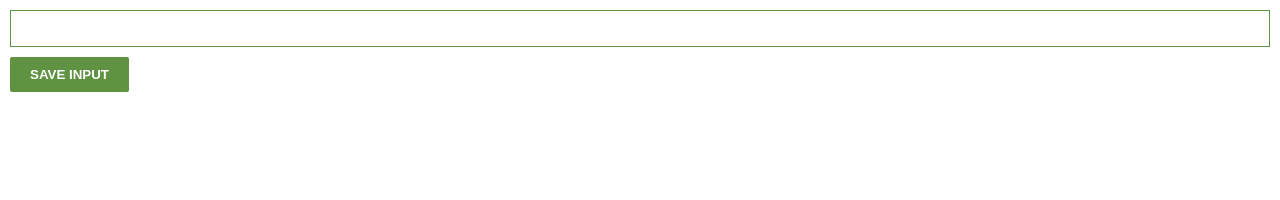
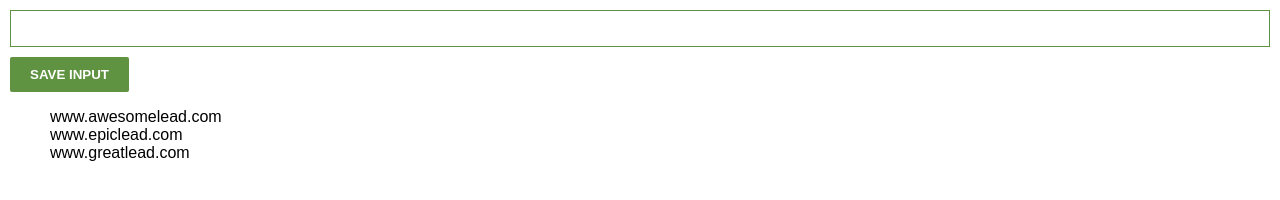
Before and after one commit to jvpink200/chromeExtension, a plain HTML site: page index.html in a window 1280 px wide. Drawn offline with Linux system fonts and the light colour scheme.

Commit message:
links added

```diff
--- a/index.html
+++ b/index.html
@@ -7,6 +7,7 @@
 <body>
     <input type="text" id="input-el">
     <button id="input-btn">SAVE INPUT</button>
+    <ul id="ul-el"></ul>
     <script src="index.js"></script>
 </body>
 
--- a/index.js
+++ b/index.js
@@ -1,6 +1,13 @@
-let inputBtn = document.getElementById("input-btn");
+let myLeads = ["www.awesomelead.com", "www.epiclead.com", "www.greatlead.com"];
+const inputEl = document.getElementById("input-el");
+const inputBtn = document.getElementById("input-btn");
+let ulEl = document.getElementById("ul-el");
+console.log(ulEl);
+inputBtn.addEventListener("click", function () {
+  myLeads.push(inputEl.value);
+  console.log(myLeads);
+});
 
-inputBtn.addEventListener("click", function () {
-        console.log('btn clicked from event listener')
-    }
-)
+for(let i =0; i < myLeads.length; i++) {
+    ulEl.innerHTML += "<li>" + myLeads[i] + "</li>";
+}
--- a/style.css
+++ b/style.css
@@ -22,3 +22,7 @@ button {
     border-radius:2px;
     font-weight:bold;
 }
+
+li {
+    list-style-type: none;
+}
```
